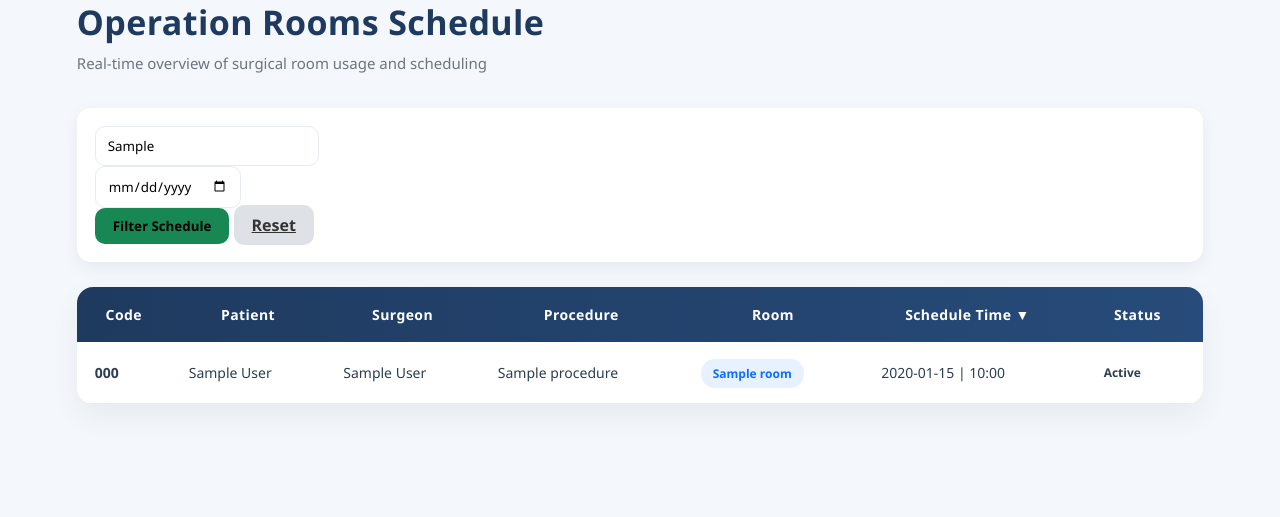
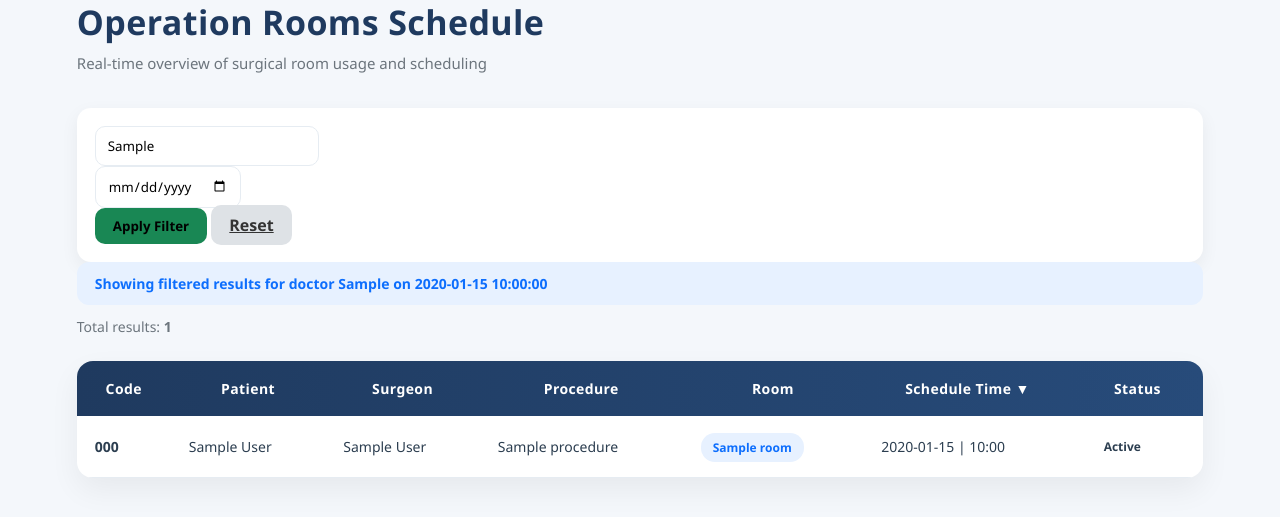
Before and after one commit to leenalshargabi/HealthCare, a Flask app: template templates/surgeries.html in a window 1280 px wide. Shown: the part 141-658 px from the top of the page. Run offline with Flask 3, Linux system fonts and the light colour scheme; the template is opened without the code that fills it: most values are stand-ins (such as "Sample title", 1, 10 or a date in 2020).

Commit message:
update the filter for surgeries

```diff
--- a/static/css/main.css
+++ b/static/css/main.css
@@ -1,5 +1,5 @@
 main {
-    padding-top: 90px; /* يعوّض ارتفاع الـ navbar */
+  padding-top: 90px; /* يعوّض ارتفاع الـ navbar */
 }
 
 /* ================= GLOBAL ================= */
@@ -42,6 +42,26 @@ body {
   font-size: 15px;
 }
 
+/* ================= FILTER INFO ================= */
+
+.filter-info {
+  background: #e7f1ff;
+  color: #0d6efd;
+  padding: 12px 18px;
+  border-radius: 12px;
+  margin-bottom: 12px;
+  font-size: 14px;
+  font-weight: 600;
+}
+
+/* ================= RESULTS COUNT ================= */
+
+.results-count {
+  margin: 10px 0 15px;
+  font-size: 14px;
+  color: #6c757d;
+}
+
 /* ================= FILTER FORM ================= */
 
 .rooms-page form {
@@ -63,7 +83,7 @@ body {
   box-shadow: 0 0 0 3px rgba(13,110,253,0.1);
 }
 
-/* Buttons */
+/* ================= BUTTONS ================= */
 
 .btn {
   border-radius: 10px;
@@ -237,19 +257,36 @@ body {
   color: #155724;
 }
 
-/* ================= PAGINATION ================= */
+/* ================= PAGINATION (ENHANCED) ================= */
 
 .pagination-container {
-  margin-top: 25px;
+  display: flex;
+  justify-content: center;
+  margin-top: 35px;
+}
+
+.pagination {
+  background: var(--card-bg);
+  padding: 14px 22px;
+  border-radius: 18px;
+  box-shadow: 0 8px 20px rgba(0,0,0,0.06);
 }
 
 .pagination .page-link {
-  border-radius: 10px !important;
-  margin: 0 5px;
+  min-width: 90px;
+  text-align: center;
+  border-radius: 12px !important;
+  margin: 0 6px;
   border: none;
   background: #e9f0ff;
   color: var(--primary);
   font-weight: 600;
+  transition: 0.25s;
+}
+
+.pagination .page-link:hover {
+  background: var(--primary);
+  color: white;
 }
 
 .pagination .page-item.active .page-link {
--- a/templates/surgeries.html
+++ b/templates/surgeries.html
@@ -12,22 +12,46 @@
     <h1>Operation Rooms Schedule</h1>
     <p class="subtitle">Real-time overview of surgical room usage and scheduling</p>
 
+    <!-- FILTER FORM -->
     <form method="GET" class="row g-3 mb-4">
         <div class="col-md-4">
-            <input type="text" name="doctor" class="form-control" placeholder="Search by Doctor Name..." value="{{ q_doctor or '' }}">
+            <input type="text" name="doctor" class="form-control"
+                   placeholder="Search by Doctor Name..."
+                   value="{{ q_doctor or '' }}">
         </div>
+
         <div class="col-md-3">
-            <input type="date" name="date" class="form-control" value="{{ q_date or '' }}">
+            <input type="date" name="date" class="form-control"
+                   value="{{ q_date or '' }}">
         </div>
 
         <input type="hidden" name="order" value="{{ order }}">
 
-        <div class="col-md-4">
-            <button type="submit" class="btn btn-success">Filter Schedule</button>
-            <a href="/surgeries" class="btn btn-secondary">Reset</a>
+        <div class="col-md-4 d-flex gap-2">
+            <button type="submit" class="btn btn-success shadow-sm">
+                <i class="fas fa-filter"></i> Apply Filter
+            </button>
+            <a href="/surgeries" class="btn btn-secondary">
+                Reset
+            </a>
         </div>
     </form>
 
+    <!-- FILTER INFO -->
+    {% if q_doctor or q_date %}
+    <div class="filter-info">
+        Showing filtered results
+        {% if q_doctor %} for doctor <strong>{{ q_doctor }}</strong>{% endif %}
+        {% if q_date %} on <strong>{{ q_date }}</strong>{% endif %}
+    </div>
+    {% endif %}
+
+    <!-- RESULTS COUNT -->
+    <p class="results-count">
+        Total results: <strong>{{ operations|length }}</strong>
+    </p>
+
+    <!-- TABLE -->
     <div class="table-container">
         <table class="rooms-table">
             <thead>
@@ -54,10 +78,7 @@
                     <td>{{ op.doctor.fullName or 'Not Assigned' }}</td>
                     <td>{{ op.medicalDetails.procedure }}</td>
                     <td><span class="room-badge">{{ op.scheduling.room }}</span></td>
-                    <td>
-                        {# Formatting the MongoDB Date Object #}
-                        {{ op.scheduling.startTime.strftime('%Y-%m-%d | %H:%M') }}
-                    </td>
+                    <td>{{ op.scheduling.startTime.strftime('%Y-%m-%d | %H:%M') }}</td>
                     <td>
                         <span class="status-pill {{ op.status }}">
                             {{ op.status|capitalize }}
@@ -66,32 +87,45 @@
                 </tr>
                 {% else %}
                 <tr>
-                    <td colspan="7" class="text-center">No surgeries scheduled for the selected criteria.</td>
+                    <td colspan="7" class="text-center">
+                        No surgeries scheduled for the selected criteria.
+                    </td>
                 </tr>
                 {% endfor %}
             </tbody>
         </table>
     </div>
 
+    <!-- PAGINATION -->
     {% if total_pages > 1 or has_next or current > 1 %}
-    <div class="pagination-container mt-4">
+    <div class="pagination-container mt-5">
         <nav aria-label="Page navigation">
-            <ul class="pagination justify-content-center">
+            <ul class="pagination justify-content-center align-items-center">
+
                 {% if current > 1 %}
                 <li class="page-item">
-                    <a class="page-link" href="?page={{ current - 1 }}&doctor={{ q_doctor }}&date={{ q_date }}&order={{ order }}">Previous</a>
+                    <a class="page-link"
+                       href="?page={{ current - 1 }}&doctor={{ q_doctor }}&date={{ q_date }}&order={{ order }}">
+                        Previous
+                    </a>
                 </li>
                 {% endif %}
 
                 <li class="page-item active">
-                    <span class="page-link">Page {{ current }}</span>
+                    <span class="page-link">
+                        Page {{ current }}
+                    </span>
                 </li>
 
                 {% if has_next %}
                 <li class="page-item">
-                    <a class="page-link" href="?page={{ current + 1 }}&doctor={{ q_doctor }}&date={{ q_date }}&order={{ order }}">Next</a>
+                    <a class="page-link"
+                       href="?page={{ current + 1 }}&doctor={{ q_doctor }}&date={{ q_date }}&order={{ order }}">
+                        Next
+                    </a>
                 </li>
                 {% endif %}
+
             </ul>
         </nav>
     </div>
```
